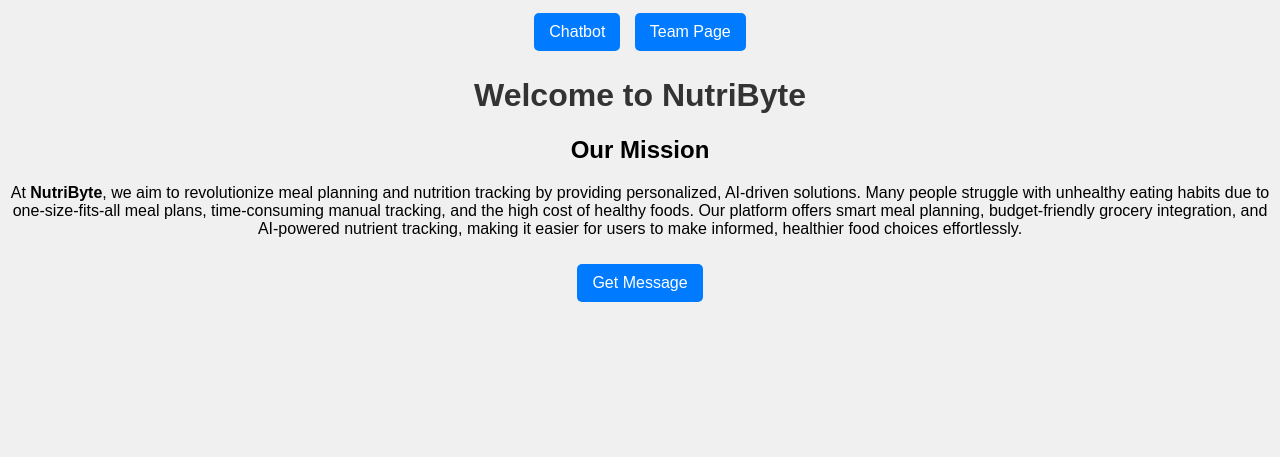
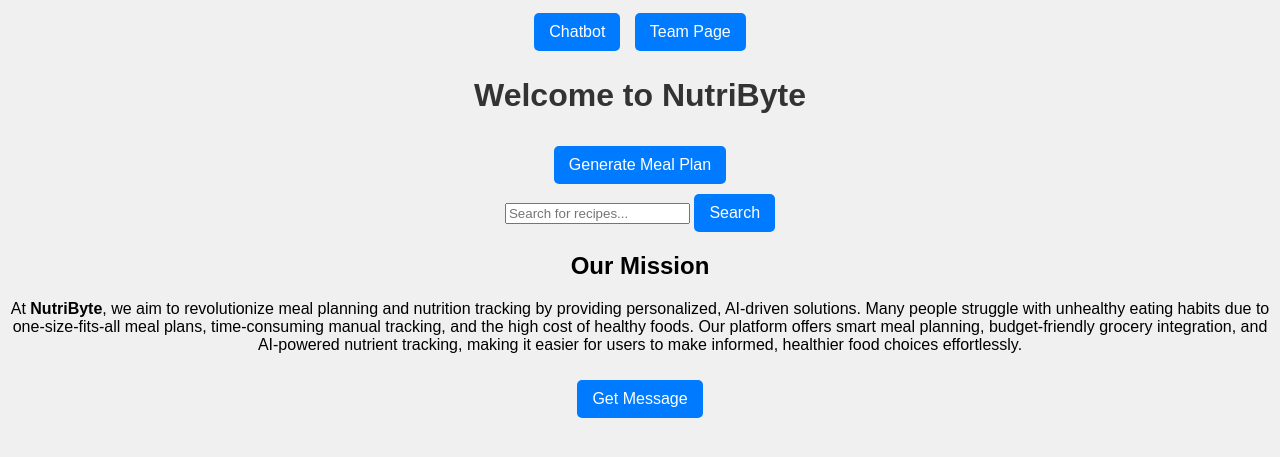
Before and after one commit to NutriByte/NutriByte, a Flask app: page / in a window 1280 px wide. Shown: the top 457 px of the page. Run offline with Flask 3, Linux system fonts and the light colour scheme.

Commit message:
Update index.html
added Meal Plan Generator and Recipe Search

```diff
--- a/templates/index.html
+++ b/templates/index.html
@@ -15,6 +15,15 @@
     </div>
 
     <h1>Welcome to NutriByte</h1>
+
+    <!-- Meal Plan Generator and Recipe Search -->
+    <div class="meal-plan-section">
+        <button onclick="generateMealPlan()">Generate Meal Plan</button>
+        <div class="recipe-search">
+            <input type="text" id="recipe-query" placeholder="Search for recipes...">
+            <button onclick="searchRecipes()">Search</button>
+        </div>
+    </div>
 
     <section class="mission">
         <h2>Our Mission</h2>
```
